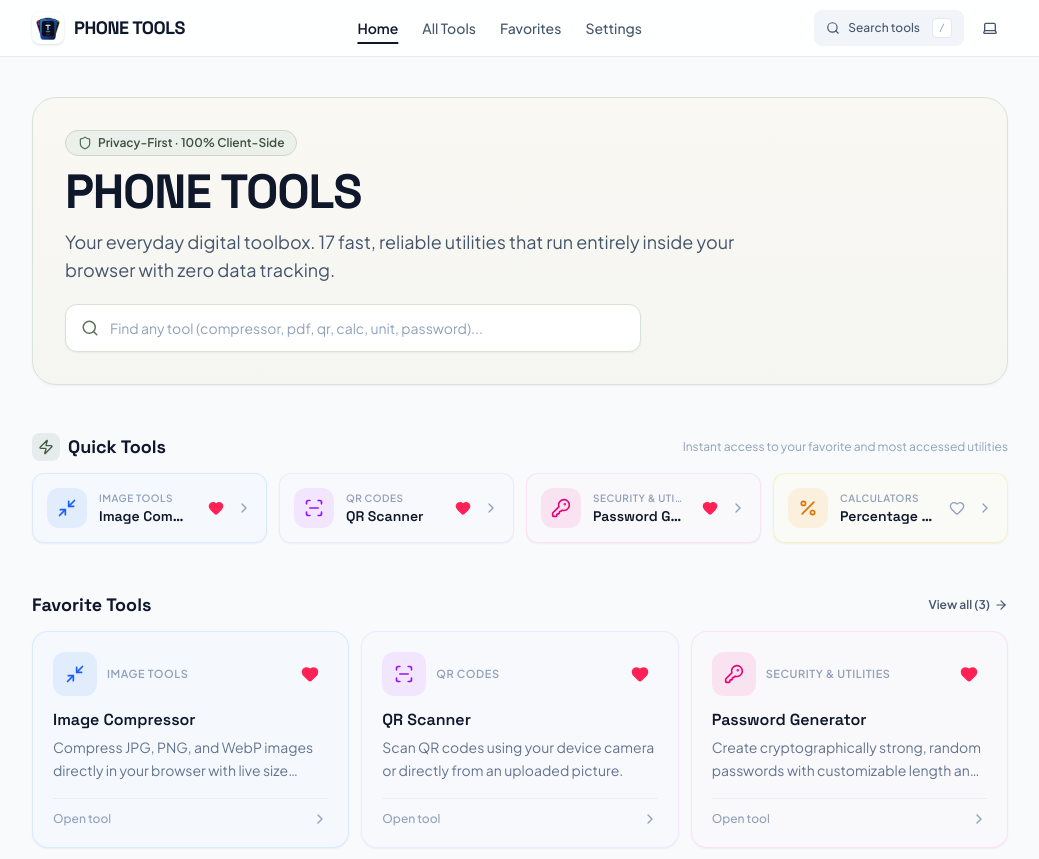
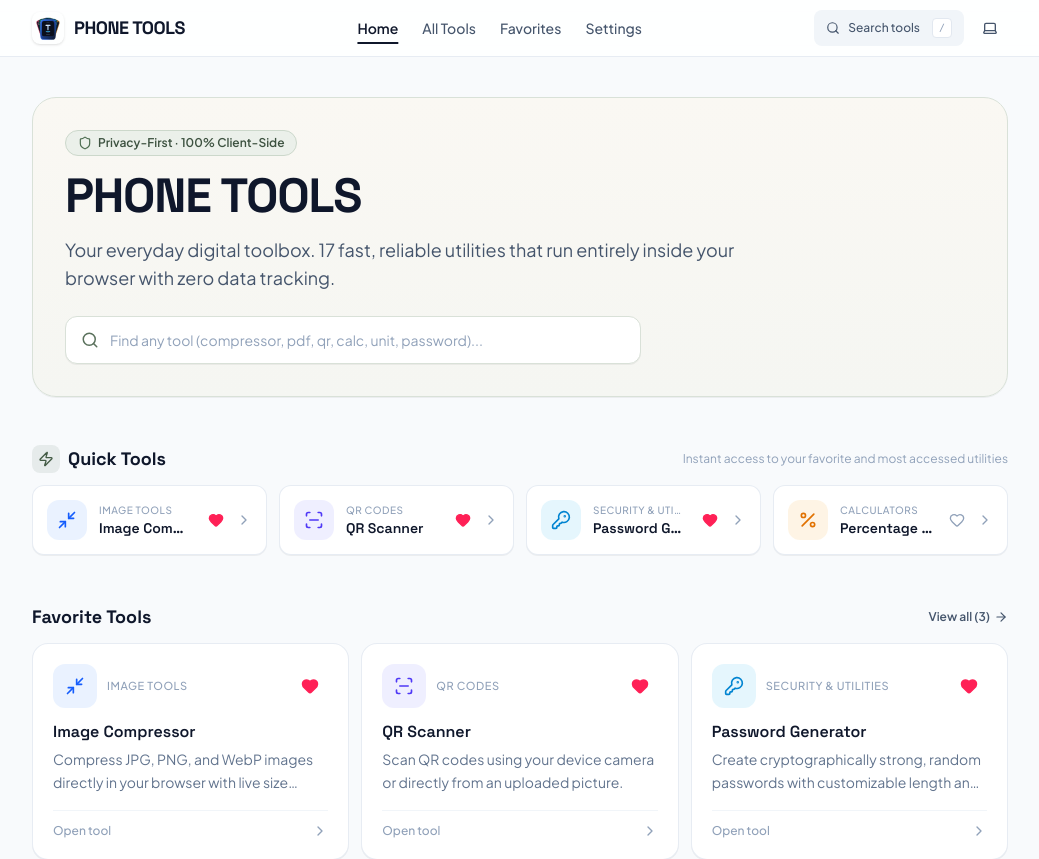
Before and after one commit to ashikraj5595-create/PHONE-TOOLS-LIVE, a React (Vite) app: page / in a window 1280 px wide. Shown: the top 859 px of the page, without its empty margins (120-1159 px from the left). Built offline with nearby package versions, Linux system fonts and the light colour scheme.

Commit message:
refine premium visual system and restore home identity

```diff
--- a/src/components/cards/ToolCard.tsx
+++ b/src/components/cards/ToolCard.tsx
@@ -34,7 +34,7 @@ export const ToolCard: React.FC<ToolCardProps> = ({ tool, variant = 'standard' }
     return (
       <div
         onClick={() => navigate(tool.route)}
-        className={`group relative flex items-center justify-between p-3 sm:p-3.5 rounded-xl border shadow-xs hover:shadow-md motion-safe:transition-all motion-safe:duration-150 cursor-pointer text-left active:scale-[0.98] ${cat.cardBg}`}
+        className={`group relative flex items-center justify-between p-3 sm:p-3.5 rounded-xl border shadow-2xs hover:shadow-sm motion-safe:transition-all motion-safe:duration-150 cursor-pointer text-left active:scale-[0.98] ${cat.cardBg}`}
       >
         <div className="flex items-center gap-3 min-w-0 pr-2">
           <div
@@ -43,7 +43,7 @@ export const ToolCard: React.FC<ToolCardProps> = ({ tool, variant = 'standard' }
             <ToolIcon name={tool.icon} className="h-5 w-5" />
           </div>
           <div className="min-w-0">
-            <span className="text-[10px] font-semibold uppercase tracking-wider text-slate-400 dark:text-slate-500 block truncate">
+            <span className="text-[10px] font-medium uppercase tracking-wider text-slate-400 dark:text-slate-500 block truncate">
               {catName}
             </span>
             <h3 className="font-display text-sm font-semibold text-slate-900 dark:text-white group-hover:text-blue-600 dark:group-hover:text-blue-400 transition-colors truncate">
@@ -75,7 +75,7 @@ export const ToolCard: React.FC<ToolCardProps> = ({ tool, variant = 'standard' }
   return (
     <div
       onClick={() => navigate(tool.route)}
-      className={`group relative flex flex-col justify-between p-4 sm:p-5 rounded-2xl border shadow-xs hover:shadow-md motion-safe:transition-all motion-safe:duration-150 cursor-pointer text-left active:scale-[0.98] ${cat.cardBg}`}
+      className={`group relative flex flex-col justify-between p-4 sm:p-5 rounded-2xl border shadow-2xs hover:shadow-sm motion-safe:transition-all motion-safe:duration-150 cursor-pointer text-left active:scale-[0.98] ${cat.cardBg}`}
     >
       <div>
         {/* Top row: Icon + Category + Favorite button */}
@@ -87,7 +87,7 @@ export const ToolCard: React.FC<ToolCardProps> = ({ tool, variant = 'standard' }
               <ToolIcon name={tool.icon} className="h-5 w-5" />
             </div>
             <div className="flex flex-col">
-              <span className="text-[11px] font-semibold uppercase tracking-wider text-slate-400 dark:text-slate-500">
+              <span className="text-[11px] font-medium uppercase tracking-wider text-slate-400 dark:text-slate-500">
                 {catName}
               </span>
             </div>
@@ -118,7 +118,7 @@ export const ToolCard: React.FC<ToolCardProps> = ({ tool, variant = 'standard' }
       </div>
 
       {/* Card Footer: Quiet launch affordance */}
-      <div className="mt-4 pt-3 border-t border-slate-900/5 dark:border-slate-100/10 flex items-center justify-between text-xs font-medium text-slate-400 dark:text-slate-500 group-hover:text-slate-900 dark:group-hover:text-white transition-colors">
+      <div className="mt-4 pt-3 border-t border-slate-100 dark:border-slate-800/80 flex items-center justify-between text-xs font-medium text-slate-400 dark:text-slate-500 group-hover:text-slate-900 dark:group-hover:text-white transition-colors">
         <span>{t('open_tool')}</span>
         <ChevronRight className="h-4 w-4 motion-safe:transition-transform group-hover:translate-x-1" />
       </div>
--- a/src/features/home/HomePage.tsx
+++ b/src/features/home/HomePage.tsx
@@ -68,7 +68,7 @@ export const HomePage: React.FC = () => {
   return (
     <div className="w-full max-w-5xl mx-auto px-4 sm:px-6 py-6 sm:py-10 pb-28 md:pb-16 space-y-8 sm:space-y-12">
       {/* Hero / Intro */}
-      <section className="p-6 sm:p-8 rounded-3xl bg-linear-to-b from-[#FAF8F3] to-[#F5F6F2] dark:from-[#131A14] dark:to-[#172019] border border-[#D9E1D8] dark:border-[#263529] shadow-xs text-center sm:text-left space-y-3">
+      <section className="p-6 sm:p-8 rounded-3xl bg-linear-to-b from-[#FAF8F3] to-[#F5F6F2] dark:from-[#131A14] dark:to-[#172019] border border-[#D9E1D8] dark:border-[#263529] shadow-2xs text-center sm:text-left space-y-4">
         <div className="inline-flex items-center gap-1.5 px-3 py-1 rounded-full text-xs font-semibold text-[#3D5240] bg-[#EBF0EA] border border-[#CCD8CB] dark:text-[#A8C8AB] dark:bg-[#1B261D] dark:border-[#2D3F30]">
           <Shield className="h-3.5 w-3.5 text-[#4D6D50] dark:text-[#97B89A]" />
           <span>{t('privacy_badge')}</span>
@@ -89,7 +89,7 @@ export const HomePage: React.FC = () => {
               value={searchQuery}
               onChange={(e) => setSearchQuery(e.target.value)}
               placeholder={t('search_placeholder')}
-              className="w-full h-12 pl-11 pr-4 rounded-xl bg-white dark:bg-[#131A14] border border-[#D9E1D8] dark:border-[#263529] text-sm text-slate-900 dark:text-white placeholder:text-slate-400 shadow-xs focus:outline-none focus:ring-2 focus:ring-[#526B54] dark:focus:ring-[#8EAA91] transition-all"
+              className="w-full h-12 pl-11 pr-4 rounded-xl bg-white dark:bg-[#131A14] border border-[#D9E1D8] dark:border-[#263529] text-sm text-slate-900 dark:text-white placeholder:text-slate-400 shadow-2xs focus:outline-none focus:ring-2 focus:ring-[#526B54] dark:focus:ring-[#8EAA91] transition-all"
             />
           </div>
         </div>
@@ -186,7 +186,7 @@ export const HomePage: React.FC = () => {
                 onClick={() => setSelectedCategory(cat.id)}
                 className={`px-3 py-1.5 rounded-lg text-xs font-medium whitespace-nowrap transition-colors ${
                   isSelected
-                    ? 'bg-[#3D5240] text-[#FBF9F5] dark:bg-[#97B89A] dark:text-[#111A13] shadow-xs'
+                    ? 'bg-[#3D5240] text-[#FBF9F5] dark:bg-[#97B89A] dark:text-[#111A13] shadow-2xs'
                     : 'bg-[#F2F5F0] dark:bg-[#1B261D]/80 text-[#475E4A] dark:text-[#BACDBB] hover:bg-[#E5ECE3] dark:hover:bg-[#253629]'
                 }`}
               >
@@ -204,7 +204,7 @@ export const HomePage: React.FC = () => {
             ))}
           </div>
         ) : (
-          <div className="py-12 text-center rounded-2xl bg-[#FAF9F5] dark:bg-[#141C16] border border-[#D9E1D8] dark:border-[#263529] p-8">
+          <div className="py-12 text-center rounded-2xl bg-[#FAF9F5] dark:bg-[#141C16] border border-[#D9E1D8] dark:border-[#263529] p-8 shadow-2xs">
             <p className="text-sm font-semibold text-slate-700 dark:text-slate-300">
               {t('no_tools_found')}
             </p>
@@ -216,7 +216,7 @@ export const HomePage: React.FC = () => {
                 setSearchQuery('');
                 setSelectedCategory('all');
               }}
-              className="mt-4 px-4 py-2 text-xs font-semibold bg-[#3D5240] text-[#FBF9F5] dark:bg-[#97B89A] dark:text-[#111A13] rounded-xl"
+              className="mt-4 px-4 py-2 text-xs font-semibold bg-[#3D5240] text-[#FBF9F5] dark:bg-[#97B89A] dark:text-[#111A13] rounded-xl hover:opacity-90 transition-opacity"
             >
               {t('reset_filters')}
             </button>
@@ -225,7 +225,7 @@ export const HomePage: React.FC = () => {
       </section>
 
       {/* Privacy & Architecture Guarantee Note */}
-      <section className="p-5 sm:p-6 rounded-2xl bg-[#F4F6F1] dark:bg-[#151E17]/70 border border-[#DCE4DA] dark:border-[#243327]">
+      <section className="p-5 sm:p-6 rounded-2xl bg-[#F4F6F1] dark:bg-[#151E17]/70 border border-[#DCE4DA] dark:border-[#243327] shadow-2xs">
         <div className="grid grid-cols-1 md:grid-cols-3 gap-4 text-xs sm:text-sm">
           <div className="flex items-start gap-3">
             <div className="p-2 rounded-lg bg-[#526B54]/10 text-[#3D5240] dark:text-[#A8C8AB] dark:bg-[#526B54]/25 shrink-0">
--- a/src/registry/toolRegistry.ts
+++ b/src/registry/toolRegistry.ts
@@ -6,71 +6,71 @@ export const CATEGORIES: Record<ToolCategory, CategoryMeta> = {
     id: 'image',
     name: 'Image Tools',
     description: 'Compress, resize, crop, and convert image formats locally.',
-    badgeColor: 'text-blue-700 bg-blue-50 dark:text-blue-300 dark:bg-blue-950/60',
-    iconBg: 'bg-blue-500/10 dark:bg-blue-500/20 text-blue-600 dark:text-blue-400',
+    badgeColor: 'text-blue-600 dark:text-blue-400',
+    iconBg: 'bg-blue-500/10 text-blue-600 dark:bg-blue-500/20 dark:text-blue-400',
     iconColor: 'text-blue-600 dark:text-blue-400',
     borderAccent: 'border-blue-500/20',
-    cardBg: 'bg-blue-50/35 hover:bg-blue-50/60 border-blue-200/50 hover:border-blue-300/70 dark:bg-blue-950/20 dark:hover:bg-blue-950/30 dark:border-blue-900/40 dark:hover:border-blue-800/60',
+    cardBg: 'bg-white dark:bg-slate-900 border-slate-200/80 hover:border-slate-300 dark:border-slate-800 dark:hover:border-slate-700',
   },
   pdf: {
     id: 'pdf',
     name: 'PDF Tools',
     description: 'Convert images to PDF and extract pages as images right on your device.',
-    badgeColor: 'text-rose-700 bg-rose-50 dark:text-rose-300 dark:bg-rose-950/60',
-    iconBg: 'bg-rose-500/10 dark:bg-rose-500/20 text-rose-600 dark:text-rose-400',
+    badgeColor: 'text-rose-600 dark:text-rose-400',
+    iconBg: 'bg-rose-500/10 text-rose-600 dark:bg-rose-500/20 dark:text-rose-400',
     iconColor: 'text-rose-600 dark:text-rose-400',
     borderAccent: 'border-rose-500/20',
-    cardBg: 'bg-rose-50/35 hover:bg-rose-50/60 border-rose-200/50 hover:border-rose-300/70 dark:bg-rose-950/20 dark:hover:bg-rose-950/30 dark:border-rose-900/40 dark:hover:border-rose-800/60',
+    cardBg: 'bg-white dark:bg-slate-900 border-slate-200/80 hover:border-slate-300 dark:border-slate-800 dark:hover:border-slate-700',
   },
   text: {
     id: 'text',
     name: 'Text Tools',
     description: 'Word count, character analysis, text cleanup, and case conversion.',
-    badgeColor: 'text-emerald-700 bg-emerald-50 dark:text-emerald-300 dark:bg-emerald-950/60',
-    iconBg: 'bg-emerald-500/10 dark:bg-emerald-500/20 text-emerald-600 dark:text-emerald-400',
+    badgeColor: 'text-emerald-600 dark:text-emerald-400',
+    iconBg: 'bg-emerald-500/10 text-emerald-600 dark:bg-emerald-500/20 dark:text-emerald-400',
     iconColor: 'text-emerald-600 dark:text-emerald-400',
     borderAccent: 'border-emerald-500/20',
-    cardBg: 'bg-emerald-50/35 hover:bg-emerald-50/60 border-emerald-200/50 hover:border-emerald-300/70 dark:bg-emerald-950/20 dark:hover:bg-emerald-950/30 dark:border-emerald-900/40 dark:hover:border-emerald-800/60',
+    cardBg: 'bg-white dark:bg-slate-900 border-slate-200/80 hover:border-slate-300 dark:border-slate-800 dark:hover:border-slate-700',
   },
   qr: {
     id: 'qr',
     name: 'QR Tools',
     description: 'Scan QR codes using your camera or images, and generate custom QR codes.',
-    badgeColor: 'text-purple-700 bg-purple-50 dark:text-purple-300 dark:bg-purple-950/60',
-    iconBg: 'bg-purple-500/10 dark:bg-purple-500/20 text-purple-600 dark:text-purple-400',
-    iconColor: 'text-purple-600 dark:text-purple-400',
-    borderAccent: 'border-purple-500/20',
-    cardBg: 'bg-purple-50/35 hover:bg-purple-50/60 border-purple-200/50 hover:border-purple-300/70 dark:bg-purple-950/20 dark:hover:bg-purple-950/30 dark:border-purple-900/40 dark:hover:border-purple-800/60',
+    badgeColor: 'text-indigo-600 dark:text-indigo-400',
+    iconBg: 'bg-indigo-500/10 text-indigo-600 dark:bg-indigo-500/20 dark:text-indigo-400',
+    iconColor: 'text-indigo-600 dark:text-indigo-400',
+    borderAccent: 'border-indigo-500/20',
+    cardBg: 'bg-white dark:bg-slate-900 border-slate-200/80 hover:border-slate-300 dark:border-slate-800 dark:hover:border-slate-700',
   },
   calculators: {
     id: 'calculators',
     name: 'Calculators',
     description: 'Fast percentage, discount markdown, and precise chronological age calculations.',
-    badgeColor: 'text-amber-700 bg-amber-50 dark:text-amber-300 dark:bg-amber-950/60',
-    iconBg: 'bg-amber-500/10 dark:bg-amber-500/20 text-amber-600 dark:text-amber-400',
+    badgeColor: 'text-amber-600 dark:text-amber-400',
+    iconBg: 'bg-amber-500/10 text-amber-600 dark:bg-amber-500/20 dark:text-amber-400',
     iconColor: 'text-amber-600 dark:text-amber-400',
     borderAccent: 'border-amber-500/20',
-    cardBg: 'bg-amber-50/35 hover:bg-amber-50/60 border-amber-200/50 hover:border-amber-300/70 dark:bg-amber-950/20 dark:hover:bg-amber-950/30 dark:border-amber-900/40 dark:hover:border-amber-800/60',
+    cardBg: 'bg-white dark:bg-slate-900 border-slate-200/80 hover:border-slate-300 dark:border-slate-800 dark:hover:border-slate-700',
   },
   converters: {
     id: 'converters',
     name: 'Converters',
     description: 'Convert physical metric units and accurate decimal/binary digital data storage.',
-    badgeColor: 'text-teal-700 bg-teal-50 dark:text-teal-300 dark:bg-teal-950/60',
-    iconBg: 'bg-teal-500/10 dark:bg-teal-500/20 text-teal-600 dark:text-teal-400',
+    badgeColor: 'text-teal-600 dark:text-teal-400',
+    iconBg: 'bg-teal-500/10 text-teal-600 dark:bg-teal-500/20 dark:text-teal-400',
     iconColor: 'text-teal-600 dark:text-teal-400',
     borderAccent: 'border-teal-500/20',
-    cardBg: 'bg-teal-50/35 hover:bg-teal-50/60 border-teal-200/50 hover:border-teal-300/70 dark:bg-teal-950/20 dark:hover:bg-teal-950/30 dark:border-teal-900/40 dark:hover:border-teal-800/60',
+    cardBg: 'bg-white dark:bg-slate-900 border-slate-200/80 hover:border-slate-300 dark:border-slate-800 dark:hover:border-slate-700',
   },
   security: {
     id: 'security',
     name: 'Security & Utilities',
     description: 'Generate cryptographically strong passwords offline with zero data leakage.',
-    badgeColor: 'text-pink-700 bg-pink-50 dark:text-pink-300 dark:bg-pink-950/60',
-    iconBg: 'bg-pink-500/10 dark:bg-pink-500/20 text-pink-600 dark:text-pink-400',
-    iconColor: 'text-pink-600 dark:text-pink-400',
-    borderAccent: 'border-pink-500/20',
-    cardBg: 'bg-pink-50/35 hover:bg-pink-50/60 border-pink-200/50 hover:border-pink-300/70 dark:bg-pink-950/20 dark:hover:bg-pink-950/30 dark:border-pink-900/40 dark:hover:border-pink-800/60',
+    badgeColor: 'text-sky-600 dark:text-sky-400',
+    iconBg: 'bg-sky-500/10 text-sky-600 dark:bg-sky-500/20 dark:text-sky-400',
+    iconColor: 'text-sky-600 dark:text-sky-400',
+    borderAccent: 'border-sky-500/20',
+    cardBg: 'bg-white dark:bg-slate-900 border-slate-200/80 hover:border-slate-300 dark:border-slate-800 dark:hover:border-slate-700',
   },
 };
 
```
